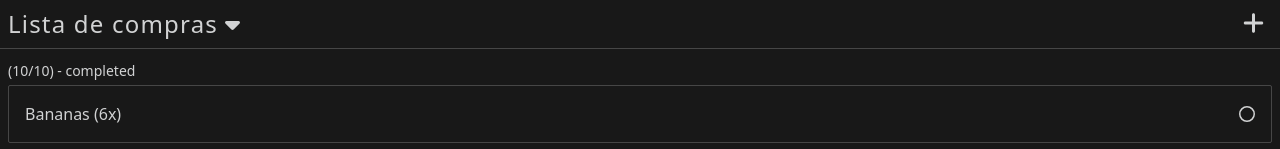
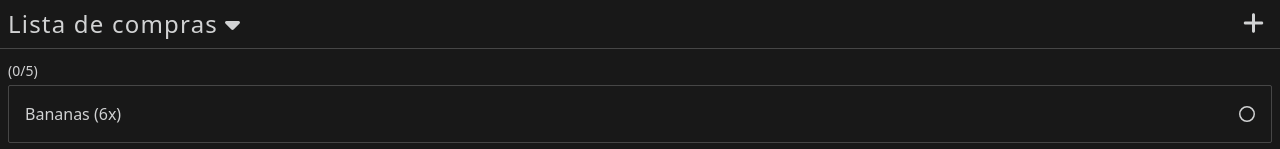
Before and after one commit to Hook-88/shopping-list, a Vue app: page / in a window 1280 px wide. Shown: the top 149 px of the page. Built offline with nearby package versions, Linux system fonts and the light colour scheme; the HTML template or start-up script is replaced by a standard one.

Commit message:
improved button texr

```diff
--- a/src/features/select-multiple-ids/useSelectMultipleIds.ts
+++ b/src/features/select-multiple-ids/useSelectMultipleIds.ts
@@ -20,7 +20,7 @@ export const useSelectMultipleIds = () => {
     selectId(id)
   }
 
-  function clearSelection() {
+  function clearAll() {
     selectedIds.value = []
   }
 
@@ -29,6 +29,6 @@ export const useSelectMultipleIds = () => {
     selectId,
     deselectId,
     toggleSelectId,
-    clearSelection,
+    clearAll,
   }
 }
--- a/src/features/shoppinglist/ShoppingList.vue
+++ b/src/features/shoppinglist/ShoppingList.vue
@@ -5,12 +5,13 @@ import { useSelectMultipleIds } from '../select-multiple-ids/useSelectMultipleId
 import { useSelectSingleId } from '../select-single-id/useSelectSingleId';
 import BaseButton from '@/components/buttons/BaseButton.vue';
 import { useShoppingItemsStore } from '@/stores/shoppingItems';
+import { computed } from 'vue';
 
 defineProps<{
   shoppingItems: GroceryItemInterface[]
 }>()
 
-const { selectedIds, toggleSelectId } = useSelectMultipleIds()
+const { selectedIds, toggleSelectId, clearAll } = useSelectMultipleIds()
 const { toggleSelect, selectedId, clearSelection } = useSelectSingleId()
 
 function itemIsChecked(id: string) {
@@ -38,7 +39,23 @@ const shoppingItemsStore = useShoppingItemsStore()
 
 function deleteCheckedItems() {
   shoppingItemsStore.deleteSelection(selectedIds.value)
+  clearAll()
 }
+
+
+
+
+const listProgressButtonText = computed(() => {
+  if (!shoppingItemsStore.shoppingItems) {
+    throw new Error('shopping items is null, no progress to show')
+  }
+
+  if (selectedIds.value.length === shoppingItemsStore.shoppingItems.length) {
+    return `(${selectedIds.value.length}/${shoppingItemsStore.shoppingItems.length}) - completed`
+  }
+
+  return `(${selectedIds.value.length}/${shoppingItemsStore.shoppingItems.length})`
+})
 
 
 </script>
@@ -47,7 +64,7 @@ function deleteCheckedItems() {
   <div>
     <header class="text-sm">
       <button class="py-1" @click="deleteCheckedItems">
-        (10/10) - completed
+        {{ listProgressButtonText }}
       </button>
     </header>
     <ul class="space-y-2">
```
